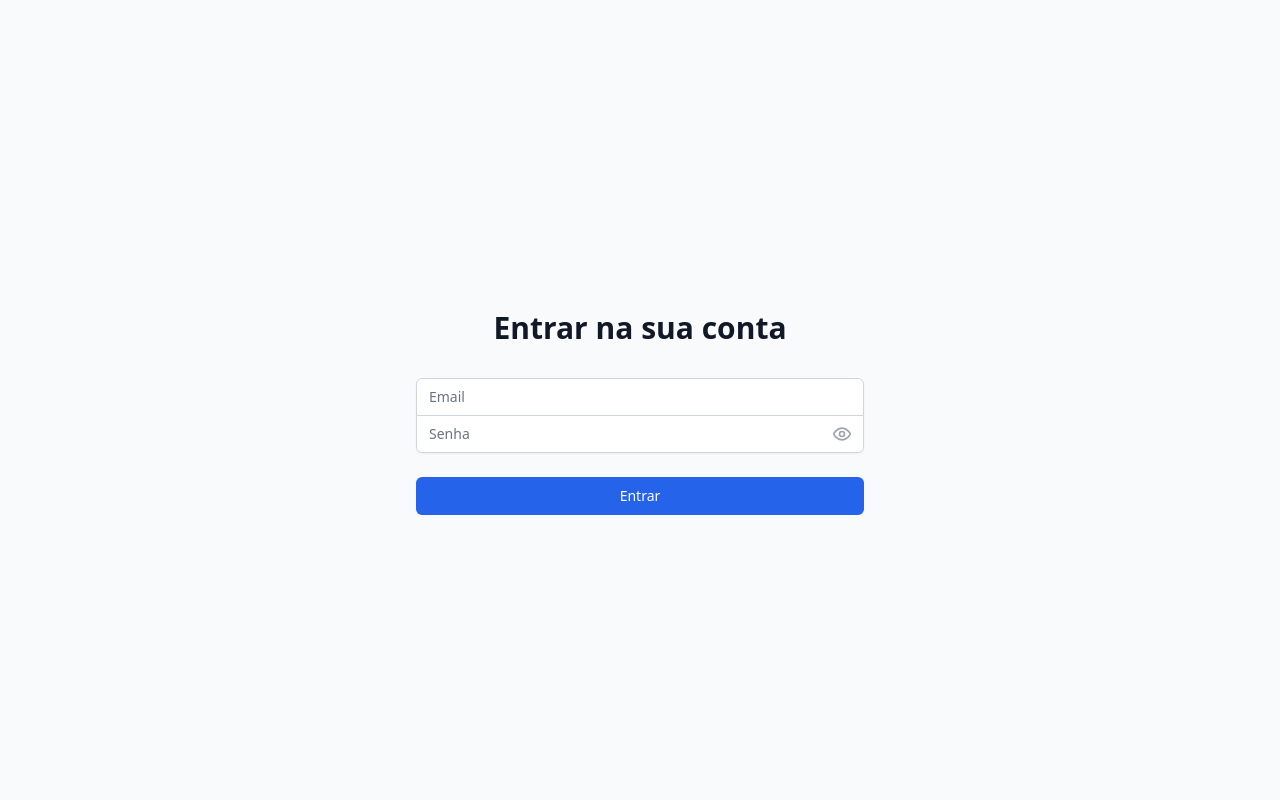
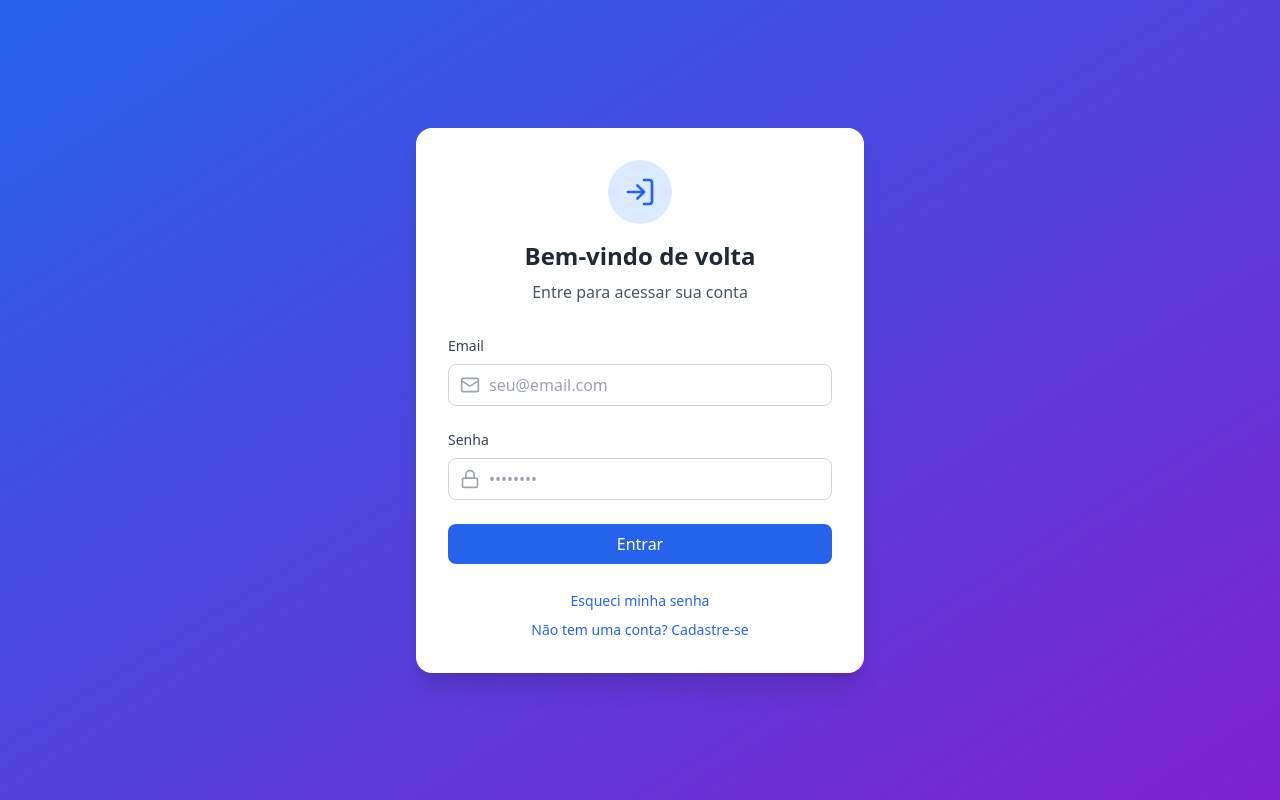
Before and after one commit to FelipeDesigne/PixelAgencia, a React (Vite) app: page /#/login in a window 1280 px wide. Built offline with nearby package versions, Linux system fonts and the light colour scheme; no server answers.

Commit message:
fix: Corrige erros de login e estilo
- Restaura estilo da tela de login
- Corrige erro de login no AuthContext
- Melhora tratamento de erros
- Adiciona redirecionamento correto após login

```diff
--- a/src/contexts/AuthContext.tsx
+++ b/src/contexts/AuthContext.tsx
@@ -1,18 +1,20 @@
 import { createContext, useContext, useState, useEffect, ReactNode } from 'react';
-import {
-  signInWithEmailAndPassword,
-  signOut as firebaseSignOut,
-  onAuthStateChanged,
-  User,
-  Auth
-} from 'firebase/auth';
+import { onAuthStateChanged, signInWithEmailAndPassword, signOut as firebaseSignOut } from 'firebase/auth';
 import { doc, getDoc } from 'firebase/firestore';
 import { auth, db } from '../lib/firebase';
+import { useNavigate } from 'react-router-dom';
+
+interface User {
+  uid: string;
+  email: string | null;
+  role?: string;
+  status?: string;
+}
 
 interface AuthContextType {
   user: User | null;
   userRole: string | null;
-  loading: boolean;
+  userStatus: string | null;
   signIn: (email: string, password: string) => Promise<void>;
   signOut: () => Promise<void>;
 }
@@ -22,68 +24,70 @@ const AuthContext = createContext<AuthContextType | undefined>(undefined);
 export function AuthProvider({ children }: { children: ReactNode }) {
   const [user, setUser] = useState<User | null>(null);
   const [userRole, setUserRole] = useState<string | null>(null);
-  const [loading, setLoading] = useState(true);
+  const [userStatus, setUserStatus] = useState<string | null>(null);
+  const navigate = useNavigate();
 
   useEffect(() => {
-    const unsubscribe = onAuthStateChanged(auth, async (user) => {
-      setUser(user);
-      if (user) {
+    const unsubscribe = onAuthStateChanged(auth, async (firebaseUser) => {
+      if (firebaseUser) {
         try {
-          const userDoc = await getDoc(doc(db, 'clients', user.uid));
-          if (userDoc.exists()) {
-            setUserRole(userDoc.data().role || 'client');
-          }
+          const userDoc = await getDoc(doc(db, 'clients', firebaseUser.uid));
+          const userData = userDoc.data();
+
+          setUser({
+            uid: firebaseUser.uid,
+            email: firebaseUser.email,
+            role: userData?.role || null,
+            status: userData?.status || null
+          });
+          setUserRole(userData?.role || null);
+          setUserStatus(userData?.status || null);
         } catch (error) {
-          console.error('Error checking user role:', error);
+          console.error('Error fetching user data:', error);
+          setUser(null);
+          setUserRole(null);
+          setUserStatus(null);
         }
       } else {
+        setUser(null);
         setUserRole(null);
+        setUserStatus(null);
       }
-      setLoading(false);
     });
 
     return () => unsubscribe();
   }, []);
 
   const signIn = async (email: string, password: string) => {
-    setLoading(true);
     try {
-      // Primeiro, autenticar com Firebase Auth
       const userCredential = await signInWithEmailAndPassword(auth, email, password);
-
-      // Depois, buscar dados adicionais do usuário no Firestore
       const userDoc = await getDoc(doc(db, 'clients', userCredential.user.uid));
 
       if (!userDoc.exists()) {
-        await firebaseSignOut(auth);
         throw new Error('Usuário não encontrado no banco de dados');
       }
 
-      // Atualizar estados
       const userData = userDoc.data();
-      setUser(userCredential.user);
-      setUserRole(userData.role || 'client');
+      setUser({
+        uid: userCredential.user.uid,
+        email: userCredential.user.email,
+        role: userData.role,
+        status: userData.status
+      });
+      setUserRole(userData.role);
+      setUserStatus(userData.status);
 
+      // Redirecionar com base no papel do usuário
+      if (userData.role === 'admin') {
+        navigate('/admin');
+      } else if (userData.role === 'client') {
+        navigate('/client');
+      }
     } catch (error: any) {
-      // Limpar estados em caso de erro
-      setUser(null);
-      setUserRole(null);
-
-      // Tratar mensagens de erro específicas
-      let message = 'Erro ao fazer login';
       if (error.code === 'auth/user-not-found' || error.code === 'auth/wrong-password') {
-        message = 'E-mail ou senha incorretos';
-      } else if (error.code === 'auth/invalid-email') {
-        message = 'E-mail inválido';
-      } else if (error.code === 'auth/too-many-requests') {
-        message = 'Muitas tentativas de login. Tente novamente mais tarde';
-      } else if (error.message) {
-        message = error.message;
+        throw new Error('Email ou senha incorretos');
       }
-
-      throw new Error(message);
-    } finally {
-      setLoading(false);
+      throw error;
     }
   };
 
@@ -92,21 +96,19 @@ export function AuthProvider({ children }: { children: ReactNode }) {
       await firebaseSignOut(auth);
       setUser(null);
       setUserRole(null);
+      setUserStatus(null);
+      navigate('/');
     } catch (error) {
       console.error('Error signing out:', error);
-      throw new Error('Erro ao fazer logout');
+      throw error;
     }
   };
 
-  const value = {
-    user,
-    userRole,
-    loading,
-    signIn,
-    signOut,
-  };
-
-  return <AuthContext.Provider value={value}>{children}</AuthContext.Provider>;
+  return (
+    <AuthContext.Provider value={{ user, userRole, userStatus, signIn, signOut }}>
+      {children}
+    </AuthContext.Provider>
+  );
 }
 
 export function useAuth() {
--- a/src/pages/Login.tsx
+++ b/src/pages/Login.tsx
@@ -1,105 +1,324 @@
-import { useState } from 'react';
+import { useState, useEffect } from 'react';
 import { useNavigate } from 'react-router-dom';
+import { toast } from 'react-hot-toast';
+import { Lock, Mail, LogIn, User, Phone, UserPlus } from 'lucide-react';
 import { useAuth } from '../contexts/AuthContext';
-import { toast } from 'react-hot-toast';
-import { Eye, EyeOff } from 'lucide-react';
+import { createUserWithEmailAndPassword } from 'firebase/auth';
+import { doc, setDoc } from 'firebase/firestore';
+import { auth, db } from '../lib/firebase';
+
+interface RegisterFormData {
+  name: string;
+  email: string;
+  phone: string;
+  password: string;
+  confirmPassword: string;
+}
 
 export default function Login() {
+  const [isRegisterMode, setIsRegisterMode] = useState(false);
   const [email, setEmail] = useState('');
   const [password, setPassword] = useState('');
-  const [showPassword, setShowPassword] = useState(false);
-  const [loading, setLoading] = useState(false);
-  const { signIn } = useAuth();
+  const [isLoading, setIsLoading] = useState(false);
+  const [registerData, setRegisterData] = useState<RegisterFormData>({
+    name: '',
+    email: '',
+    phone: '',
+    password: '',
+    confirmPassword: ''
+  });
+
   const navigate = useNavigate();
+  const { signIn, userRole } = useAuth();
+
+  useEffect(() => {
+    // Redirect based on role if already authenticated
+    if (userRole === 'admin') {
+      navigate('/admin');
+    } else if (userRole === 'client') {
+      navigate('/client');
+    }
+  }, [userRole, navigate]);
 
   const handleSubmit = async (e: React.FormEvent) => {
     e.preventDefault();
-    setLoading(true);
+    setIsLoading(true);
 
     try {
       await signIn(email, password);
-      navigate('/client');
+      // Navigation will be handled by the useEffect above when userRole updates
     } catch (error: any) {
       console.error('Login error:', error);
-      toast.error(error.message);
+      toast.error(error.message || 'Erro ao fazer login. Tente novamente.');
     } finally {
-      setLoading(false);
+      setIsLoading(false);
     }
   };
 
+  const handleRegisterSubmit = async (e: React.FormEvent) => {
+    e.preventDefault();
+    setIsLoading(true);
+
+    // Validações
+    if (registerData.password !== registerData.confirmPassword) {
+      toast.error('As senhas não coincidem');
+      setIsLoading(false);
+      return;
+    }
+
+    if (registerData.password.length < 6) {
+      toast.error('A senha deve ter pelo menos 6 caracteres');
+      setIsLoading(false);
+      return;
+    }
+
+    try {
+      // Criar usuário no Firebase Auth
+      const userCredential = await createUserWithEmailAndPassword(
+        auth,
+        registerData.email,
+        registerData.password
+      );
+
+      // Criar documento do cliente no Firestore
+      await setDoc(doc(db, 'clients', userCredential.user.uid), {
+        name: registerData.name,
+        email: registerData.email,
+        phone: registerData.phone,
+        status: 'pending', // Status inicial: pendente de aprovação
+        role: 'client',
+        createdAt: new Date().toISOString()
+      });
+
+      toast.success('Cadastro realizado com sucesso! Aguarde a aprovação do administrador.');
+      setIsRegisterMode(false); // Voltar para a tela de login
+
+      // Limpar formulário
+      setRegisterData({
+        name: '',
+        email: '',
+        phone: '',
+        password: '',
+        confirmPassword: ''
+      });
+    } catch (error: any) {
+      console.error('Register error:', error);
+      if (error.code === 'auth/email-already-in-use') {
+        toast.error('Este email já está em uso');
+      } else {
+        toast.error('Erro ao realizar cadastro. Tente novamente.');
+      }
+    } finally {
+      setIsLoading(false);
+    }
+  };
+
+  const handleInputChange = (e: React.ChangeEvent<HTMLInputElement>) => {
+    const { name, value } = e.target;
+    setRegisterData(prev => ({
+      ...prev,
+      [name]: value
+    }));
+  };
+
   return (
-    <div className="min-h-screen flex items-center justify-center bg-gray-50 py-12 px-4 sm:px-6 lg:px-8">
-      <div className="max-w-md w-full space-y-8">
-        <div>
-          <h2 className="mt-6 text-center text-3xl font-extrabold text-gray-900">
-            Entrar na sua conta
+    <div className="min-h-screen bg-gradient-to-br from-blue-600 to-purple-700 flex items-center justify-center p-4">
+      <div className="bg-white rounded-2xl shadow-xl w-full max-w-md p-8">
+        <div className="text-center mb-8">
+          <div className="bg-blue-100 w-16 h-16 rounded-full flex items-center justify-center mx-auto mb-4">
+            {isRegisterMode ? (
+              <UserPlus className="w-8 h-8 text-blue-600" />
+            ) : (
+              <LogIn className="w-8 h-8 text-blue-600" />
+            )}
+          </div>
+          <h2 className="text-2xl font-bold text-gray-800">
+            {isRegisterMode ? 'Criar Conta' : 'Bem-vindo de volta'}
           </h2>
+          <p className="text-gray-600 mt-2">
+            {isRegisterMode ? 'Preencha seus dados para se cadastrar' : 'Entre para acessar sua conta'}
+          </p>
         </div>
-        <form className="mt-8 space-y-6" onSubmit={handleSubmit}>
-          <div className="rounded-md shadow-sm -space-y-px">
+
+        {isRegisterMode ? (
+          <form onSubmit={handleRegisterSubmit} className="space-y-4">
             <div>
-              <label htmlFor="email-address" className="sr-only">
+              <label className="block text-sm font-medium text-gray-700 mb-2">
+                Nome Completo
+              </label>
+              <div className="relative">
+                <User className="absolute left-3 top-1/2 transform -translate-y-1/2 text-gray-400 w-5 h-5" />
+                <input
+                  type="text"
+                  name="name"
+                  value={registerData.name}
+                  onChange={handleInputChange}
+                  className="pl-10 w-full px-4 py-2 border border-gray-300 rounded-lg focus:ring-2 focus:ring-blue-500 focus:border-transparent"
+                  placeholder="Seu nome completo"
+                  required
+                />
+              </div>
+            </div>
+
+            <div>
+              <label className="block text-sm font-medium text-gray-700 mb-2">
                 Email
               </label>
-              <input
-                id="email-address"
-                name="email"
-                type="email"
-                autoComplete="email"
-                required
-                value={email}
-                onChange={(e) => setEmail(e.target.value)}
-                className="appearance-none rounded-none relative block w-full px-3 py-2 border border-gray-300 placeholder-gray-500 text-gray-900 rounded-t-md focus:outline-none focus:ring-blue-500 focus:border-blue-500 focus:z-10 sm:text-sm"
-                placeholder="Email"
-              />
+              <div className="relative">
+                <Mail className="absolute left-3 top-1/2 transform -translate-y-1/2 text-gray-400 w-5 h-5" />
+                <input
+                  type="email"
+                  name="email"
+                  value={registerData.email}
+                  onChange={handleInputChange}
+                  className="pl-10 w-full px-4 py-2 border border-gray-300 rounded-lg focus:ring-2 focus:ring-blue-500 focus:border-transparent"
+                  placeholder="seu@email.com"
+                  required
+                />
+              </div>
             </div>
-            <div className="relative">
-              <label htmlFor="password" className="sr-only">
+
+            <div>
+              <label className="block text-sm font-medium text-gray-700 mb-2">
+                Telefone
+              </label>
+              <div className="relative">
+                <Phone className="absolute left-3 top-1/2 transform -translate-y-1/2 text-gray-400 w-5 h-5" />
+                <input
+                  type="tel"
+                  name="phone"
+                  value={registerData.phone}
+                  onChange={handleInputChange}
+                  className="pl-10 w-full px-4 py-2 border border-gray-300 rounded-lg focus:ring-2 focus:ring-blue-500 focus:border-transparent"
+                  placeholder="(00) 00000-0000"
+                  required
+                />
+              </div>
+            </div>
+
+            <div>
+              <label className="block text-sm font-medium text-gray-700 mb-2">
                 Senha
               </label>
-              <input
-                id="password"
-                name="password"
-                type={showPassword ? 'text' : 'password'}
-                autoComplete="current-password"
-                required
-                value={password}
-                onChange={(e) => setPassword(e.target.value)}
-                className="appearance-none rounded-none relative block w-full px-3 py-2 border border-gray-300 placeholder-gray-500 text-gray-900 rounded-b-md focus:outline-none focus:ring-blue-500 focus:border-blue-500 focus:z-10 sm:text-sm"
-                placeholder="Senha"
-              />
-              <button
-                type="button"
-                onClick={() => setShowPassword(!showPassword)}
-                className="absolute inset-y-0 right-0 pr-3 flex items-center"
-              >
-                {showPassword ? (
-                  <EyeOff className="h-5 w-5 text-gray-400" />
-                ) : (
-                  <Eye className="h-5 w-5 text-gray-400" />
-                )}
-              </button>
+              <div className="relative">
+                <Lock className="absolute left-3 top-1/2 transform -translate-y-1/2 text-gray-400 w-5 h-5" />
+                <input
+                  type="password"
+                  name="password"
+                  value={registerData.password}
+                  onChange={handleInputChange}
+                  className="pl-10 w-full px-4 py-2 border border-gray-300 rounded-lg focus:ring-2 focus:ring-blue-500 focus:border-transparent"
+                  placeholder="••••••••"
+                  required
+                />
+              </div>
             </div>
-          </div>
 
-          <div>
+            <div>
+              <label className="block text-sm font-medium text-gray-700 mb-2">
+                Confirmar Senha
+              </label>
+              <div className="relative">
+                <Lock className="absolute left-3 top-1/2 transform -translate-y-1/2 text-gray-400 w-5 h-5" />
+                <input
+                  type="password"
+                  name="confirmPassword"
+                  value={registerData.confirmPassword}
+                  onChange={handleInputChange}
+                  className="pl-10 w-full px-4 py-2 border border-gray-300 rounded-lg focus:ring-2 focus:ring-blue-500 focus:border-transparent"
+                  placeholder="••••••••"
+                  required
+                />
+              </div>
+            </div>
+
             <button
               type="submit"
-              disabled={loading}
-              className={`group relative w-full flex justify-center py-2 px-4 border border-transparent text-sm font-medium rounded-md text-white ${
-                loading
-                  ? 'bg-blue-400 cursor-not-allowed'
-                  : 'bg-blue-600 hover:bg-blue-700 focus:outline-none focus:ring-2 focus:ring-offset-2 focus:ring-blue-500'
-              }`}
+              disabled={isLoading}
+              className="w-full bg-blue-600 text-white py-2 px-4 rounded-lg hover:bg-blue-700 focus:ring-4 focus:ring-blue-300 transition duration-200 flex items-center justify-center"
             >
-              {loading ? (
-                <div className="w-5 h-5 border-2 border-white border-t-transparent rounded-full animate-spin" />
+              {isLoading ? (
+                <div className="w-6 h-6 border-2 border-white border-t-transparent rounded-full animate-spin" />
+              ) : (
+                'Cadastrar'
+              )}
+            </button>
+
+            <button
+              type="button"
+              onClick={() => setIsRegisterMode(false)}
+              className="w-full text-sm text-blue-600 hover:text-blue-800 text-center mt-4"
+            >
+              Já tem uma conta? Entre aqui
+            </button>
+          </form>
+        ) : (
+          <form onSubmit={handleSubmit} className="space-y-6">
+            <div>
+              <label className="block text-sm font-medium text-gray-700 mb-2">
+                Email
+              </label>
+              <div className="relative">
+                <Mail className="absolute left-3 top-1/2 transform -translate-y-1/2 text-gray-400 w-5 h-5" />
+                <input
+                  type="email"
+                  value={email}
+                  onChange={(e) => setEmail(e.target.value)}
+                  className="pl-10 w-full px-4 py-2 border border-gray-300 rounded-lg focus:ring-2 focus:ring-blue-500 focus:border-transparent"
+                  placeholder="seu@email.com"
+                  required
+                />
+              </div>
+            </div>
+
+            <div>
+              <label className="block text-sm font-medium text-gray-700 mb-2">
+                Senha
+              </label>
+              <div className="relative">
+                <Lock className="absolute left-3 top-1/2 transform -translate-y-1/2 text-gray-400 w-5 h-5" />
+                <input
+                  type="password"
+                  value={password}
+                  onChange={(e) => setPassword(e.target.value)}
+                  className="pl-10 w-full px-4 py-2 border border-gray-300 rounded-lg focus:ring-2 focus:ring-blue-500 focus:border-transparent"
+                  placeholder="••••••••"
+                  required
+                />
+              </div>
+            </div>
+
+            <button
+              type="submit"
+              disabled={isLoading}
+              className="w-full bg-blue-600 text-white py-2 px-4 rounded-lg hover:bg-blue-700 focus:ring-4 focus:ring-blue-300 transition duration-200 flex items-center justify-center"
+            >
+              {isLoading ? (
+                <div className="w-6 h-6 border-2 border-white border-t-transparent rounded-full animate-spin" />
               ) : (
                 'Entrar'
               )}
             </button>
-          </div>
-        </form>
+
+            <div className="space-y-2">
+              <button
+                type="button"
+                onClick={() => toast.error('Função em desenvolvimento')}
+                className="w-full text-sm text-blue-600 hover:text-blue-800 text-center"
+              >
+                Esqueci minha senha
+              </button>
+
+              <button
+                type="button"
+                onClick={() => setIsRegisterMode(true)}
+                className="w-full text-sm text-blue-600 hover:text-blue-800 text-center"
+              >
+                Não tem uma conta? Cadastre-se
+              </button>
+            </div>
+          </form>
+        )}
       </div>
     </div>
   );
```
